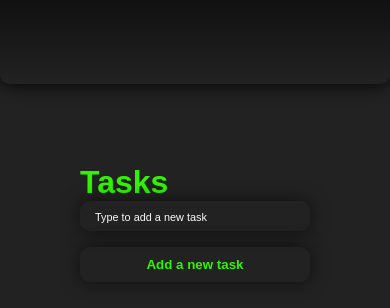
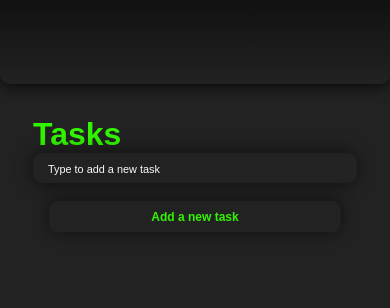
Before and after one commit to vgabrielk/todolistVueJS, a Vue app: page / in a window 390 px wide. Shown: the top 308 px of the page. Built offline with nearby package versions, Linux system fonts and the light colour scheme.

Commit message:
responsive

```diff
--- a/src/components/Tasks.vue
+++ b/src/components/Tasks.vue
@@ -73,14 +73,13 @@ export default {
   color:#31f500
 }
 input {
-  width: 20%;
+  width: 250px;
   height: 20px;
   border-radius: 10px;
   padding: 15px;
   background: transparent;
   box-shadow: 0px 0px 18px rgba(0, 0, 0, 0.585);
   color: #31f500;
-  margin-right: 1rem;
 }
 input::-webkit-input-placeholder{
   color: #fafafa;
@@ -97,6 +96,7 @@ button {
   transition: 0.5s ease;
   width: 20%;
   font-weight: bold;
+  transform: scale(.9);
 }
 button:hover {
   transform: translateY(-5px);
@@ -108,6 +108,7 @@ button:hover {
   }
   .tasks {
     align-items: center;
+    padding: 2rem;
   }
 }
 ul {
```
